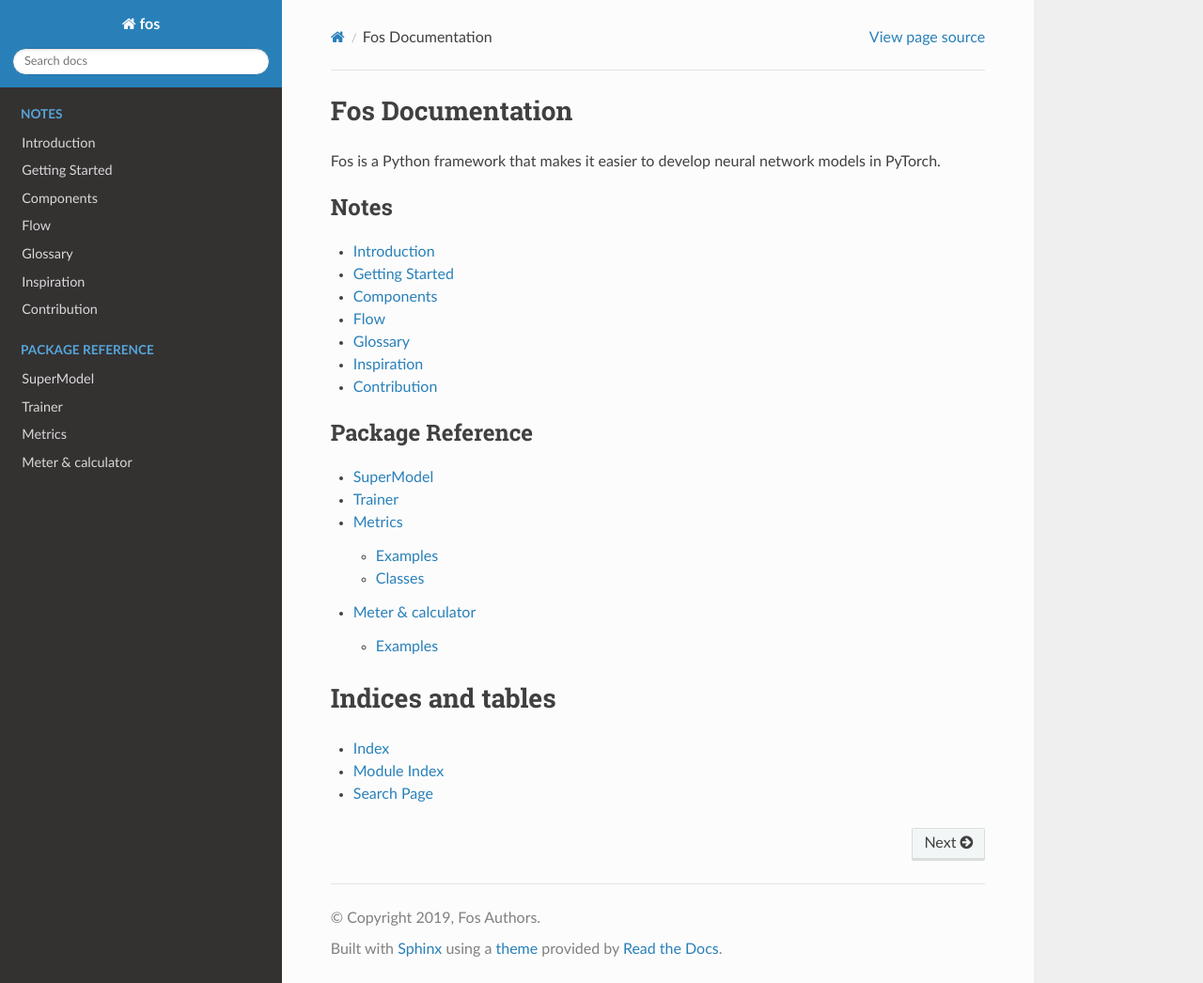
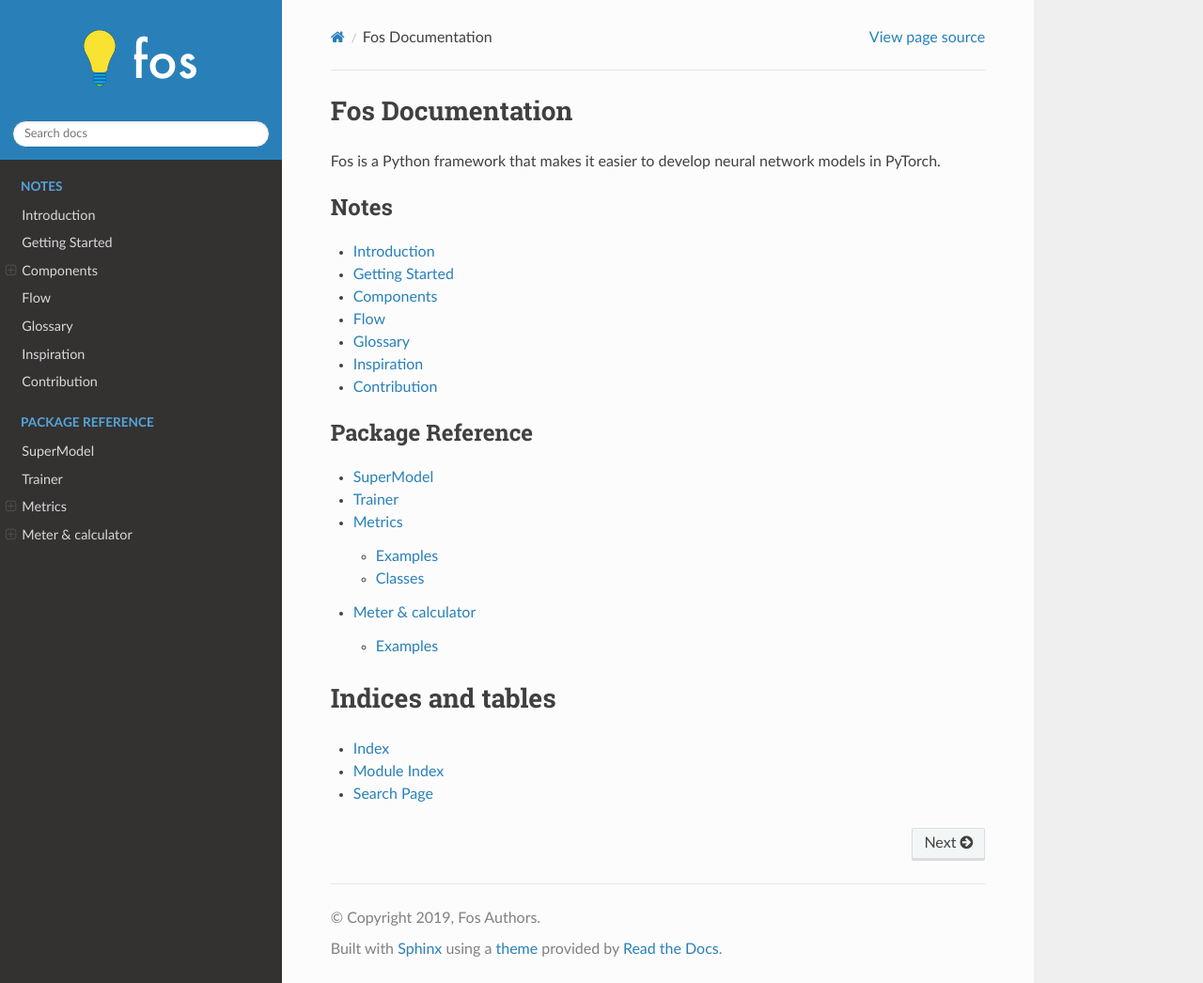
Before and after one commit to neurallayer/fos, a Sphinx documentation site: the page built from docs/source/index.rst, in a window 1280 px wide and 1046 px high. Shown: the whole window at 94% size. Built offline with Sphinx 7.4.7 and the Read the Docs theme 2.0.0, drawn with Linux system fonts in a browser that asks for light colours; pages that are not in the unit, such as notebooks, are missing from menus.

```diff
--- a/docs/source/conf.py
+++ b/docs/source/conf.py
@@ -89,6 +89,13 @@
 # documentation.
 #
 # html_theme_options = {}
+html_theme_options = {
+    'collapse_navigation': False,
+    'display_version': True,
+    'logo_only': True,
+}
+
+html_logo = '_static/img/fos_logo.png'
 
 # Add any paths that contain custom static files (such as style sheets) here,
 # relative to this directory. They are copied after the builtin static files,
```
Also changed, not shown: fos/__init__.py (+5 -5 lines), docs/source/_static/img/fos_logo.png (added), 3 other files.
